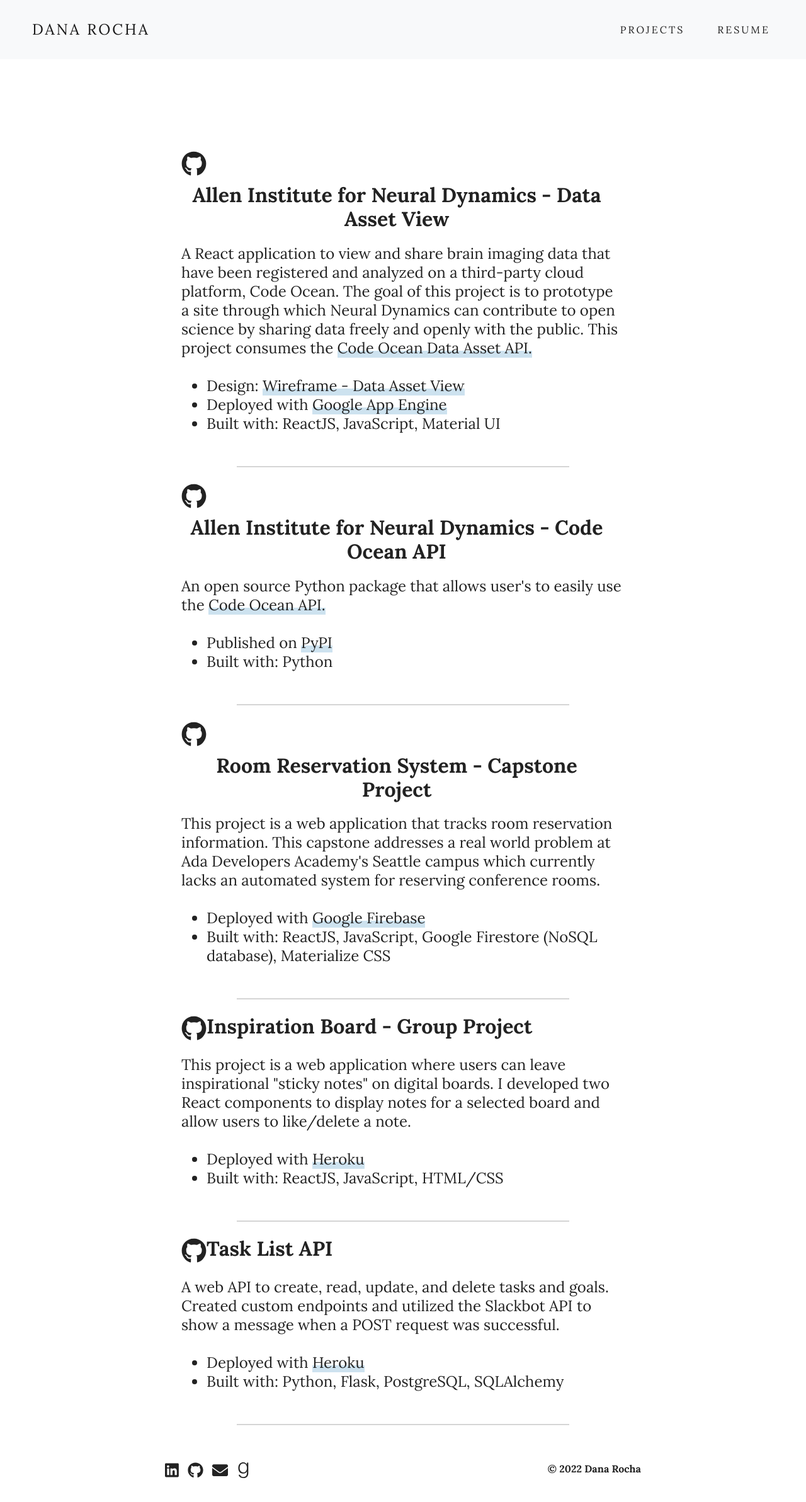
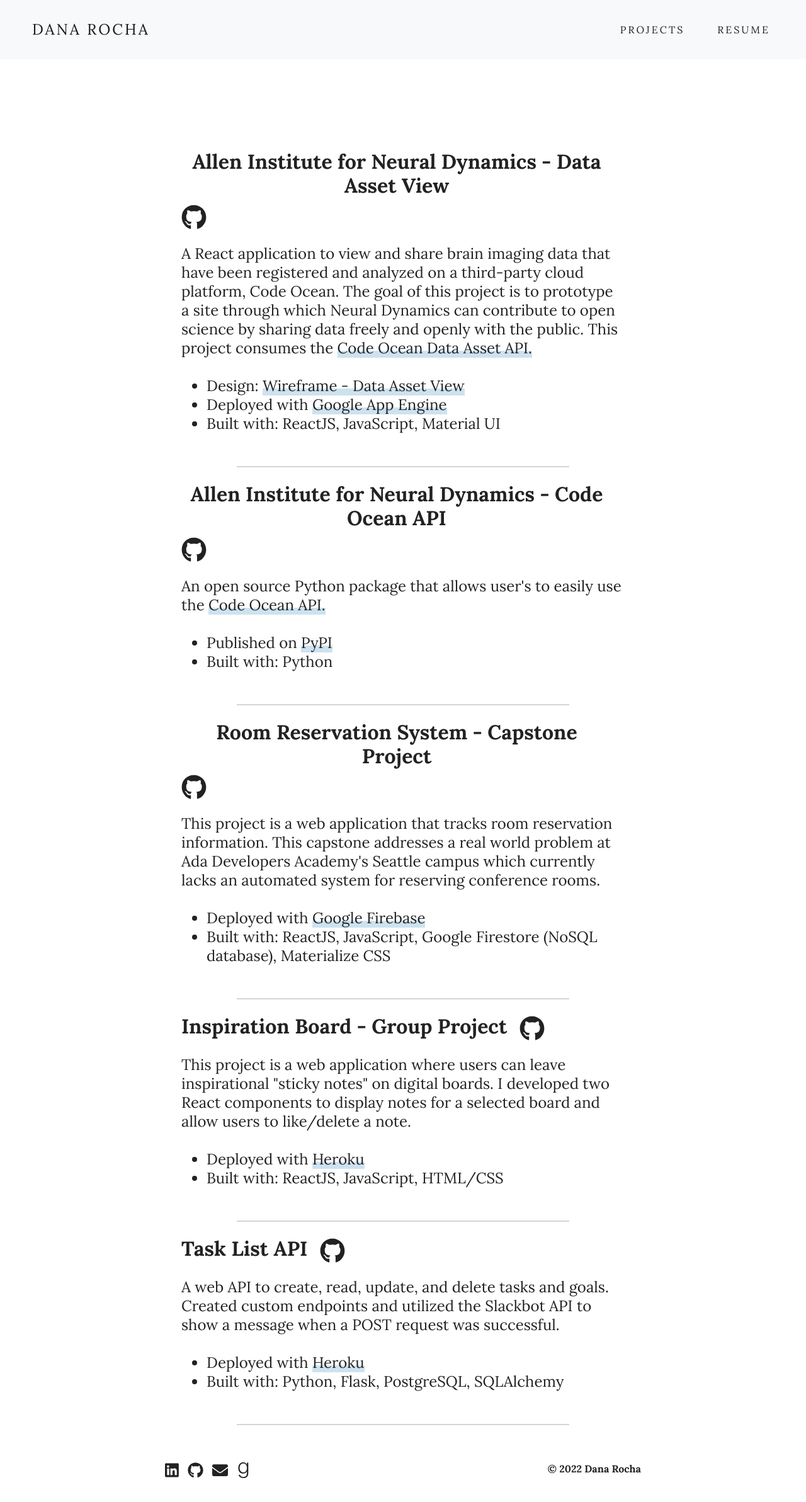
Before and after one commit to dana-rocha/dana-rocha.github.io, a Jekyll site: the page pages/projects.html, which Jekyll copies as it is, in a window 1280 px wide. Shown: the whole page at 63% size. Built offline with Jekyll 4.4.1, drawn with Linux system fonts in a browser that asks for light colours; nearby versions of some CDN libraries.

Commit message:
refactor: revert styling

```diff
--- a/_layouts/default.html
+++ b/_layouts/default.html
@@ -54,7 +54,7 @@
         <div class="welcome">
           <img class="profile-pic avatar" src="../media/github.jpg" alt="Profile Picture">
             <h1><strong>Hi, I'm Dana!</strong></h1>
-            <h4>A software developer in training - I'm currently a <strong>software engineer intern</strong>at the <a href="https://alleninstitute.org/" target="_blank" class="highlight">Allen Institute</a>
+            <h4>A software developer in training - I'm currently a software engineer intern at the <a href="https://alleninstitute.org/" target="_blank" class="highlight">Allen Institute</a>
               and student at <a href="https://www.adadevelopersacademy.org/" target="_blank" class="highlight">Ada Developers Academy</a>
               in Seattle, WA. I'm learning full-stack web development with Python, Flask, SQL, React, JavaScript.
             </h4>
--- a/pages/projects.html
+++ b/pages/projects.html
@@ -51,12 +51,12 @@
     <main>
 
       <div class="row text-center">
+        <h2><strong>Allen Institute for Neural Dynamics - Data Asset View</strong></h2>
         <div class="project-links">
           <div class="project-social">
             <a href="https://github.com/AllenNeuralDynamics/aind-data-asset-view" target="_blank"><i class="fab fa-github"></i></a>
           </div>
         </div>
-        <h2><strong>Allen Institute for Neural Dynamics - Data Asset View</strong></h2>
         <h4> A React application to view and share brain imaging data that have been registered and analyzed on a third-party cloud platform, Code Ocean.
           The goal of this project is to prototype a site through which Neural Dynamics can contribute to open science by sharing data freely and openly with the public.
           This project consumes the <a href="https://docs.codeocean.com/user-guide/code-ocean-api/data-asset-api" target="_blank" class="highlight">Code Ocean Data Asset API.</a>
@@ -73,12 +73,12 @@
       <hr class="my-4">
 
       <div class="row text-center">
+        <h2><strong>Allen Institute for Neural Dynamics - Code Ocean API</strong></h2>
         <div class="project-links">
           <div class="project-social">
             <a href="https://github.com/AllenNeuralDynamics/aind-codeocean-api" target="_blank"><i class="fab fa-github"></i></a>
           </div>
         </div>
-        <h2><strong>Allen Institute for Neural Dynamics - Code Ocean API</strong></h2>
         <h4> An open source Python package that allows user's to easily use the <a href="https://docs.codeocean.com/user-guide/code-ocean-api" target="_blank" class="highlight">Code Ocean API.</a>
           <br>
           <br>
@@ -92,12 +92,12 @@
       <hr class="my-4">
 
       <div class="row text-center">
+        <h2><strong>Room Reservation System - Capstone Project</strong></h2>
         <div class="project-links">
           <div class="project-social">
             <a href="https://github.com/dana-rocha/Ada-Reservation" target="_blank"><i class="fab fa-github"></i></a>
           </div>
         </div>
-        <h2><strong>Room Reservation System - Capstone Project</strong></h2>
         <h4>This project is a web application that tracks room reservation information. This capstone addresses a real world problem at Ada Developers Academy's Seattle campus which currently lacks
           an automated system for reserving conference rooms.
           <br>
@@ -112,12 +112,12 @@
       <hr class="my-4">
 
       <div class="row text-center">
+        <h2><strong>Inspiration Board - Group Project</strong></h2>
         <div class="project-links">
           <div class="project-social">
             <a href="https://github.com/mctagle/front-end-inspiration-board" target="_blank"><i class="fab fa-github"></i></a>
           </div>
         </div>
-        <h2><strong>Inspiration Board - Group Project</strong></h2>
         <h4>This project is a web application where users can leave inspirational "sticky notes" on digital boards. I developed two React components to
           display notes for a selected board and allow users to like/delete a note.
           <br>
@@ -132,12 +132,12 @@
       <hr class="my-4">
 
       <div class="row text-center">
+        <h2><strong>Task List API</strong></h2>
         <div class="project-links">
           <div class="project-social">
             <a href="https://github.com/dana-rocha/task-list-api" target="_blank"><i class="fab fa-github"></i></a>
           </div>
         </div>
-        <h2><strong>Task List API</strong></h2>
         <h4>A web API to create, read, update, and delete tasks and goals. Created custom endpoints and utilized the Slackbot API to show a message when a POST request was successful.
           <br>
           <br>
```
